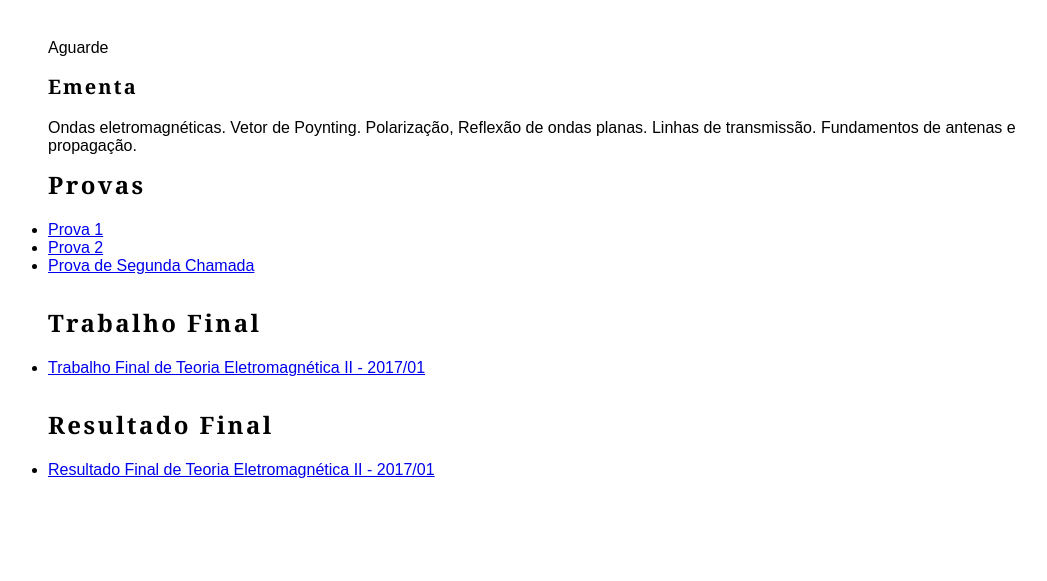
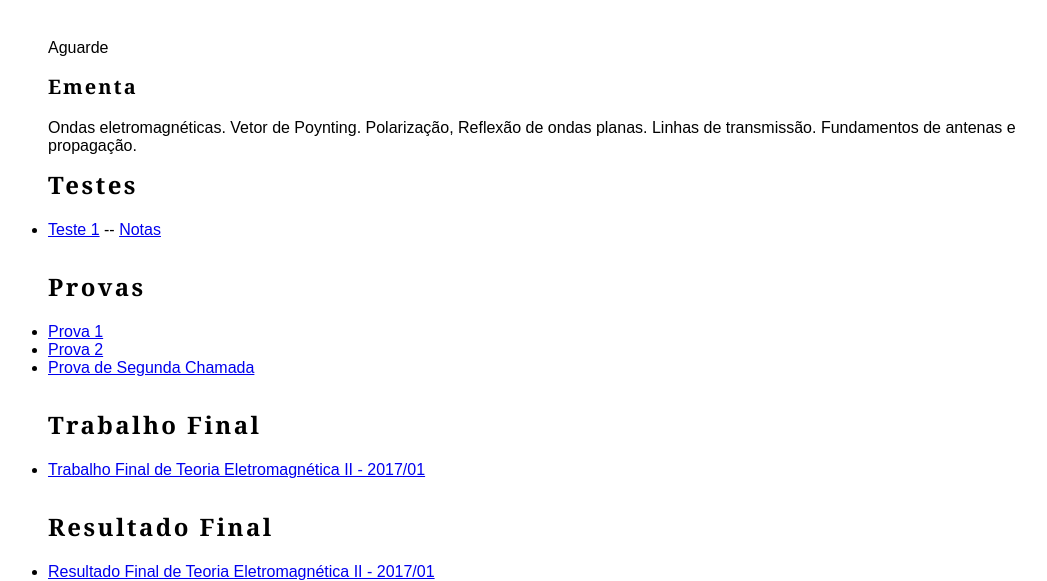
Before and after one commit to natmourajr/natmourajr.github.io, a plain HTML site: page EEL535/2017_01/index.html in a window 1280 px wide. Shown: the part 220-801 px from the top of the page, without its empty margins (96-1143 px from the left). Drawn offline with Linux system fonts and the light colour scheme.

Commit message:
notas do primeiro teste

```diff
--- a/EEL535/2017_01/index.html
+++ b/EEL535/2017_01/index.html
@@ -168,6 +168,18 @@ Ondas eletromagn&eacute;ticas. Vetor de Poynting. Polariza&ccedil;&atilde;o, Ref
 <br>
 <br>
 
+<a name="teste"></a>
+<h1>Testes</h1>
+
+<ul>
+
+    <li><a href="./testes/teste1.pdf">Teste 1</a> -- <a href="./testes/teste1_resultado.pdf">Notas</a></li>
+</ul>
+
+<br>
+<br>
+
+
 <a name="provas"></a>
 <h1>Provas</h1>
 
```
Also changed, not shown: 4 other files.
